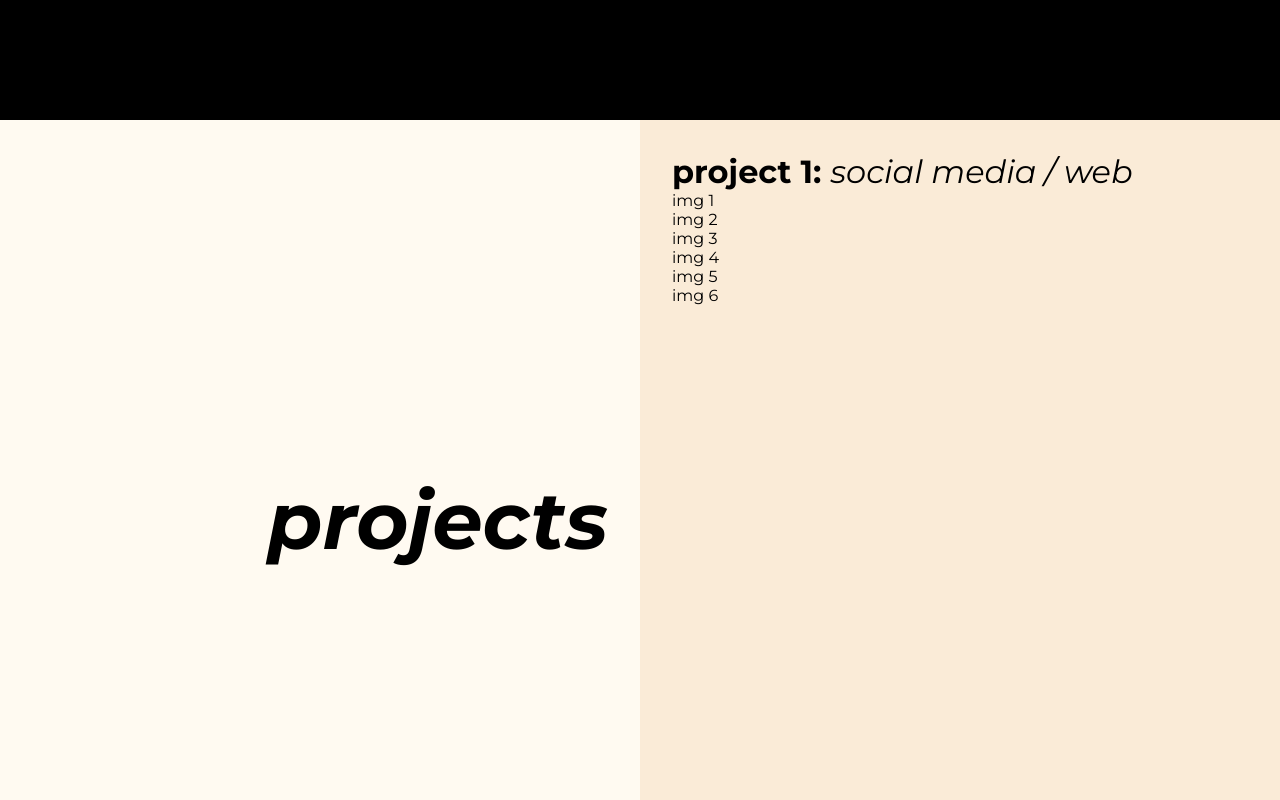
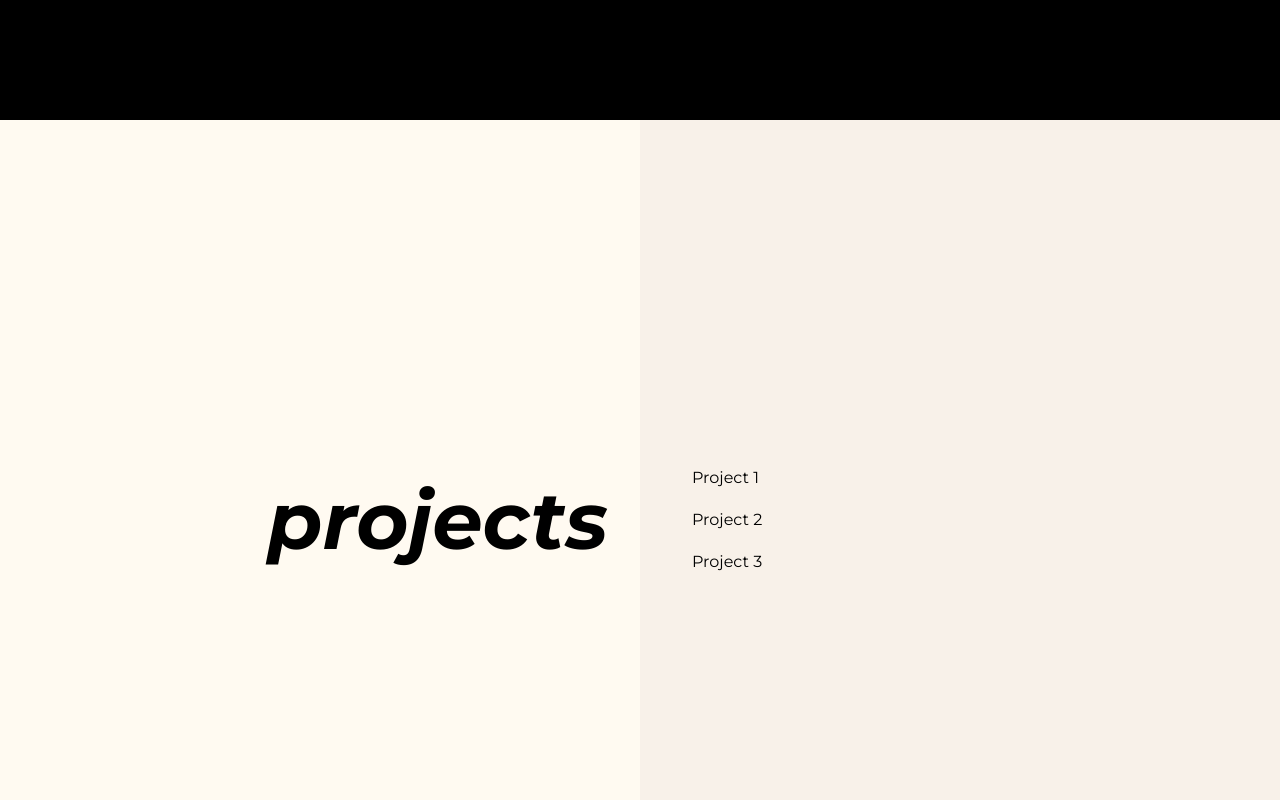
Before and after one commit to luisafalcao/Personal_Portfolio, a plain HTML site: page index.html in a window 1280 px wide. Shown: the part 1480-2280 px from the top of the page. Drawn offline with Linux system fonts and the light colour scheme.

Commit message:
portfolio section

```diff
--- a/index.html
+++ b/index.html
@@ -38,22 +38,26 @@
                 <h2 class="section-title">Projects</h2>
             </div>
             <div class="column project-panel">
-                <!-- <ul>
-                    <li><a href=""><span class="project-name">Project 1 </span><span class="project-type">social media / web</span></a></li>
-                    <li><a href=""><span class="project-name">Project 2</span></a></li>
-                    <li><a href=""><span class="project-name">Project 3</span></a></li>
-                </ul> -->
                 <article>
+                    <ul>
+                        <li class="project-link"><span class="project-name">Project 1 </span><span class="project-type">social media / web</span></li>
+                        <li class="project-link"><span class="project-name">Project 2</span></li>
+                        <li class="project-link"><span class="project-name">Project 3</span></li>
+                    </ul>
+                </article>
+                <aside class="project-1">
                     <h4>Project 1: <span>social media / web</span></h4>
-                    <div class="cards">
-                        <div class="card">img 1</div>
-                        <div class="card">img 2</div>
-                        <div class="card">img 3</div>
-                        <div class="card">img 4</div>
-                        <div class="card">img 5</div>
-                        <div class="card">img 6</div>
-                    </div>
-                </article>
+                    <p class="about">Lorem ipsum dolor sit amet consectetur adipisicing elit. Praesentium exercitationem illo aliquid, ipsam similique quas eius modi sequi pariatur consectetur perferendis suscipit atque expedita rem quaerat ut non, assumenda ad.</p>
+
+                    <div>sfasa</div>
+                    <div>sfasa</div>
+                </aside>
+                <aside class="project-2">
+                    <img src="https://picsum.photos/600/600" alt="">
+                </aside>
+                <aside class="project-3">
+                    <img src="https://picsum.photos/600/700" alt="">
+                </aside>
             </div>
 
         </section>
--- a/script.js
+++ b/script.js
@@ -2,52 +2,58 @@
 const projectPanel = document.querySelector('.project-panel')
 const projectBackground = document.querySelector('.project-background')
 const sectionTitle = document.querySelector('.section-title')
+const projectLinks = document.querySelectorAll('.project-link')
+const asides = document.querySelectorAll('aside')
+const closeBtn = document.querySelector('.close-btn')
 
-const expand = () => {
-   projectBackground.classList.toggle('shrink')
-   sectionTitle.classList.toggle('shrink')
+
+for (let i = 0; i < projectLinks.length; i++) {
+    projectLinks[i].addEventListener('click', function(){
+        projectBackground.classList.add('shrink')
+        projectPanel.classList.add('expand')
+        sectionTitle.classList.add('shrink')
+
+        for (let j = 0; j < asides.length; j++) {
+            if (j === i) {
+                asides[j].classList.add('visible')
+            } else {
+                asides[j].classList.remove('visible')
+            }
+        }
+    })
 }
 
-projectPanel.addEventListener('click', expand)
 
 // scroll
-let scrollPosition = window.scrollY
+// const sections = document.querySelectorAll('section')
 
-const sectionOne = document.querySelector("#about")
-const sectionTwo = document.querySelector("#projects")
-const sectionThree = document.querySelector("#skills")
-const sectionFour = document.querySelector("#contact")
+// const sectionOneHeight = sections[0].offsetHeight
+// const sectionTwoHeight = sections[1].offsetHeight
+// const sectionThreeHeight = sections[2].offsetHeight
+// const sectionFourHeight = sections[3].offsetHeight
 
-const sectionOneHeight = sectionOne.offsetHeight
-const sectionTwoHeight = sectionTwo.offsetHeight
-const sectionThreeHeight = sectionThree.offsetHeight
-const sectionFourHeight = sectionFour.offsetHeight
+// const nav = document.querySelector("nav")
 
-const nav = document.querySelector("nav")
+// const addClassOnScroll = () => {
+//     for (let i = 0; i < sections.length; i++) {
+//         sections[i].classList.add('stacking-slide');
+//     }
+// }
 
-const addClassOnScroll = () => {
-    sectionOne.classList.add("stacking-slide")
-    sectionTwo.classList.add("stacking-slide")
-    sectionThree.classList.add("stacking-slide")
-    sectionFour.classList.add("stacking-slide")
-}
+// const removeClassOnScroll = () => {
+//     for (let i = 0; i < sections.length; i++) {
+//         sections[i].classList.remove('stacking-slide');
+//     }
+// }
 
-const removeClassOnScroll = () => {
-    sectionOne.classList.remove("stacking-slide")
-    sectionTwo.classList.remove("stacking-slide")
-    sectionThree.classList.remove("stacking-slide")
-    sectionFour.classList.remove("stacking-slide")
-}
+// window.addEventListener('scroll', function() {
+//     let scrollPosition = window.scrollY;
 
-window.addEventListener('scroll', function() {
-    scrollPosition = window.scrollY;
-
-    if (scrollPosition >= sectionOneHeight) {
-        addClassOnScroll()
-    }
-    else {
-        removeClassOnScroll()
-    }
-    // console.log(scrollPosition)
-    // console.log(sectionOneHeight)
-});
+//     for (let i = 0; i < sections.length; i++) {
+//         if (scrollPosition >= sections[i].offsetHeight) {
+//             addClassOnScroll()
+//         } else {
+//             removeClassOnScroll()
+//         }
+//     }
+// });
--- a/style.css
+++ b/style.css
@@ -146,7 +146,12 @@ section#projects {
 
 @media only screen and (max-width:770px) {
     section {
-        grid-template-columns: 1fr;
+        grid-template-columns: 100% !important;
+    }
+
+    section#projects {
+        padding: 4rem;
+        flex-direction: column;
     }
 
     .column.left {
@@ -201,9 +206,22 @@ header {
 /* 5. About */
 
 /* 6. Projects */
+.project-panel,
 .project-background {
+    width: 50%;
+    height: 100vh;
+
+    transition: all 1s;
+}
+
+.project-panel.expand {
     width: 100%;
-    transition: all 1s;
+}
+
+.project-background {
+    display: flex;
+    flex-direction: column;
+    justify-content: center;
 }
 
 .project-background.shrink {
@@ -211,19 +229,67 @@ header {
 }
 
 .project-panel {
-    width: 100%;
-
-    position: relative;
-    height: 100%;
-    background-color: antiquewhite;
+    background-color: #f8f1e9;
+    display: grid;
+    grid-template-columns: 30% 70%;
 }
 
 .section-title {
-    transition: all 0.5s;
+    transition: transform ease 0.5s;
 }
 
 .section-title.shrink {
-    transform: translateX(-1000px);
+    transform: translateX(-500px);
+}
+
+article {
+    height: 100%;
+    display: flex;
+    flex-direction: column;
+    align-items: flex-start;
+    justify-content: center;
+
+}
+
+article ul li {
+    line-height: 2rem;
+    cursor: pointer;
+}
+
+.project-name {
+    padding: 5px 10px;
+}
+
+.project-type {
+    display: none;
+    font-style: italic;
+    padding: 5px 10px;
+    margin: auto 5px
+}
+
+.project-name:hover {
+    border: 3px solid var(--accent);
+}
+
+.project-name:hover + .project-type {
+    display: inline;
+}
+
+aside {
+    display: none;
+}
+
+aside.visible {
+    display: block;
+    /* background-color: red; */
+}
+
+@media only screen and (max-width:770px) {
+    .project-panel,
+    .project-background {
+        width: 100%;
+        height: 50vh;
+}
 }
 
 /* 7. Skills */
@@ -233,9 +299,3 @@ header {
 }
 
 /* 8. Contact */
-
-
-
-.bg {
-    background-color: red;
-}
```
